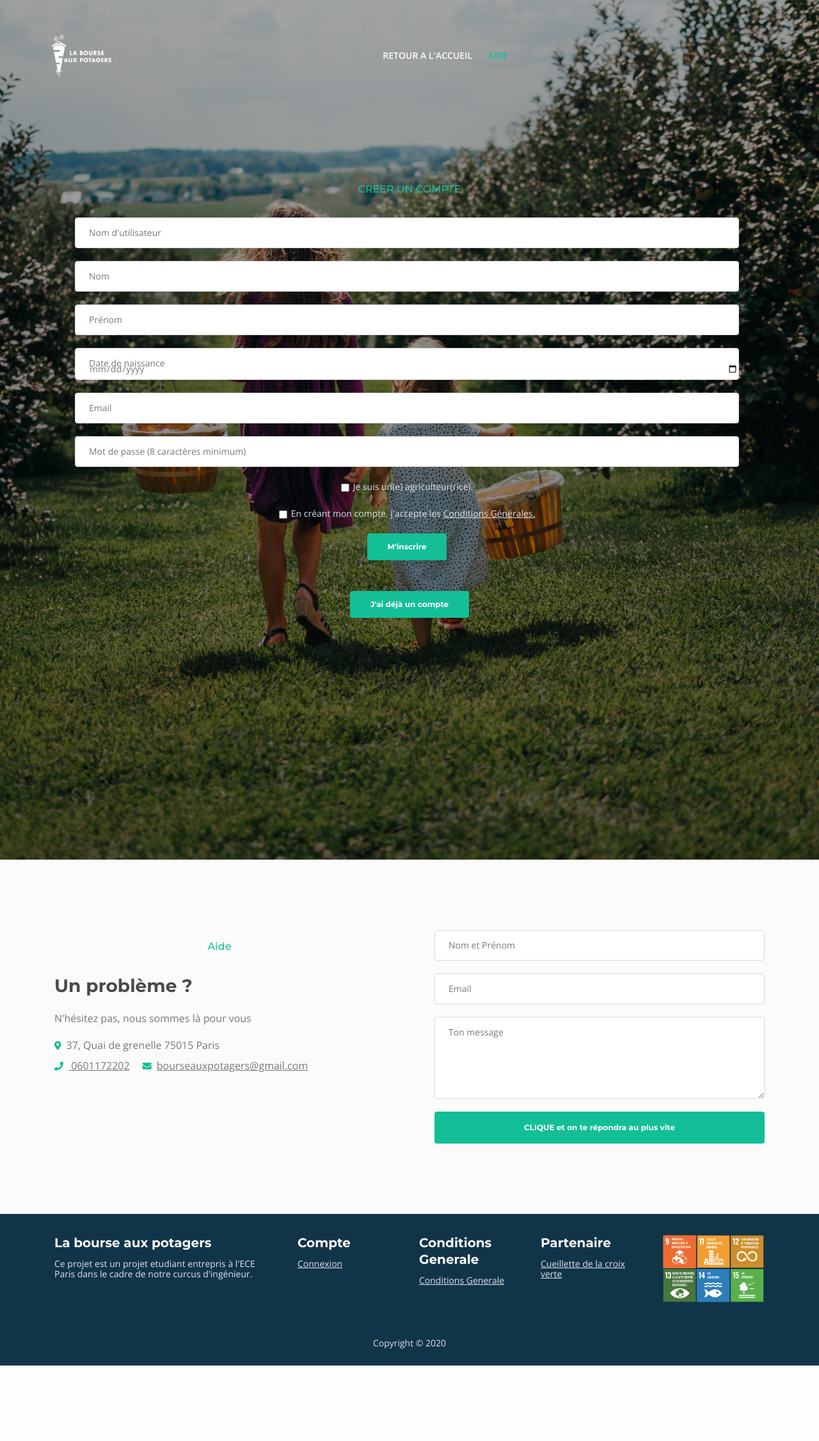
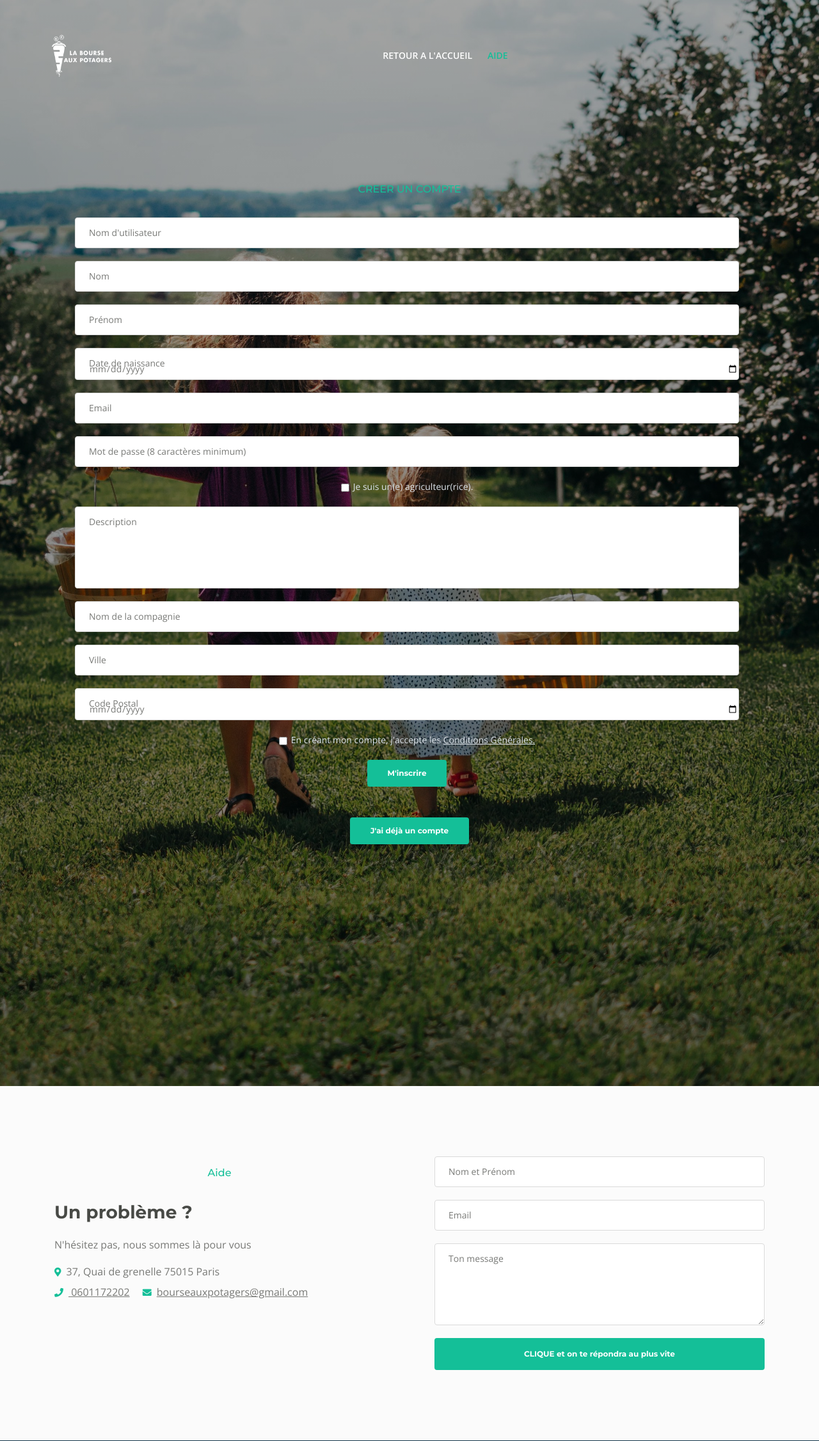
Before and after one commit to Karhyus/LaBourseAuxPotagers, a PHP site: page /creercompte.php in a window 1280 px wide. Shown: the top 2253 px of the page at 64% size. Before the commit the page ends 2135 px from the top, so only its background shows below. Run offline with PHP 8.4, Linux system fonts and the light colour scheme.

Commit message:
ajout_info

```diff
--- a/article.php
+++ b/article.php
@@ -99,7 +99,7 @@
                         <p>Je recommande ce site sur la permaculture qui m’a permis de gagner de la place sur mon terrain et de cultiver une plus grande diversité de produits en même temps !</p>
                         <p>Pour ma part, à la fin de la récolte de mes laitues, j’ai pu planter du choux et ainsi, avoir des récoltes variées de légumes saisonniers.</p>
                         <span class="fa-stack ">
-                                <a href="user.php">Jérome<span class="hexagon "><i class="fas fa-user fa-stack-1x"></i></span></a>
+                                <a href="user.php">Mélanie<span class="hexagon "><i class="fas fa-user fa-stack-1x"></i></span></a>
                         </span>
                     </div> <!-- end of text-container -->
                     <div class="text-container">
--- a/creercompte.php
+++ b/creercompte.php
@@ -126,6 +126,27 @@
                                 <div class="form-group checkbox white">
                                     <input type="checkbox" id="cstatus" name="type" value="1">Je suis un(e) agriculteur(rice).
                                 </div>
+                                <!-- IF cstatus = 1 : je suis un agriculteur , on affiche ca -->
+                                <div class="form-group">
+                                    <input type="text" class="form-control-textarea" id="cdes" name="description" required>
+                                    <label class="label-control" for="cusername">Description</label>
+                                    <div class="help-block with-errors"></div>
+                                </div>
+                                <div class="form-group">
+                                    <input type="text" class="form-control-input" id="cnom_com" name="company_name" required>
+                                    <label class="label-control" for="cnom">Nom de la compagnie</label>
+                                </div>
+                                <div class="form-group">
+                                    <input type="text" class="form-control-input" id="cville" name="city" required>
+                                    <label class="label-control" for="cprenom">Ville</label>
+                                    <div class="help-block with-errors"></div>
+                                </div>
+                                <div class="form-group">
+                                    <input type="date" class="form-control-input" id="ccode" name="zip_code" required>
+                                    <label class="label-control" for="cbirthdate">Code Postal</label>
+                                    <div class="help-block with-errors"></div>
+                                </div>
+                                <!-- END-->
                                 <div class="form-group checkbox white">
                                     <input type="checkbox" id="cterms" value="Agreed-to-Terms" required>En créant mon compte, j'accepte les <a href="terms-conditions.php" class="white">Conditions Générales.</a>
                                     <div class="help-block with-errors"></div>
```
